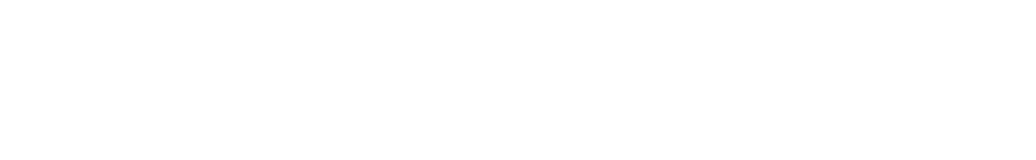
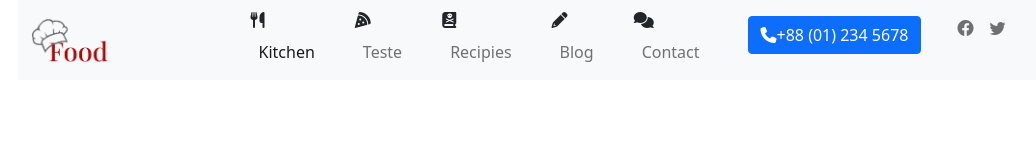
Before and after one commit to OmarVenturaP/restaurent-food-web, a plain HTML site: page views/index.html in a window 1280 px wide. Shown: the whole page, without its empty margins (64-1100 px from the left). Drawn offline with nearby package versions, Linux system fonts and the light colour scheme.

Commit message:
Creando Barra de Navegación

```diff
--- a/views/index.html
+++ b/views/index.html
@@ -6,11 +6,59 @@
     <meta name="viewport" content="width=device-width, initial-scale=1.0">
     <!-- Bootstrap CSS -->
     <link href="https://cdn.jsdelivr.net/npm/bootstrap@5.0.2/dist/css/bootstrap.min.css" rel="stylesheet" integrity="sha384-EVSTQN3/azprG1Anm3QDgpJLIm9Nao0Yz1ztcQTwFspd3yD65VohhpuuCOmLASjC" crossorigin="anonymous">
+    <!-- Icons -->
+    <link rel="stylesheet" href="https://use.fontawesome.com/releases/v6.2.1/css/all.css">
+    <link rel="stylesheet" href="https://cdn.jsdelivr.net/npm/bootstrap-icons@1.10.3/font/bootstrap-icons.css">
     <!-- Icon and Title -->
-    <link rel="icon" href="icon.ico">
+    <link rel="icon" href="../assets/img/icon.ico">
     <title>Food</title>
 </head>
 <body>
+    <div class="container">
+    <nav class="navbar justify-content-center navbar-expand-lg navbar-light bg-light">
+        <div class="container-fluid">
+            <a class="navbar-brand" href="#">
+                <img src="/assets/img/logo-food.png" alt="" width="80" class="d-inline-block align-text-top">
+            </a>
+            <button class="navbar-toggler" type="button" data-bs-toggle="collapse" data-bs-target="#navbarNav" aria-controls="navbarNav" aria-expanded="false" aria-label="Toggle navigation">
+                <span class="navbar-toggler-icon"></span>
+            </button>
+            <div class="collapse navbar-collapse justify-content-center" id="navbarNav">
+                <ul class="navbar-nav ">
+                    <li class="nav-item ps-3 pe-3">
+                        <i class="fa-solid fa-utensils"></i>
+                        <a class="nav-link active" aria-current="page" href="#">Kitchen</a>
+                    </li>
+                    <li class="nav-item ps-3 pe-3">
+                        <i class="fa-solid fa-pizza-slice"></i>
+                        <a class="nav-link" href="#">Teste</a>
+                    </li>
+                    <li class="nav-item ps-3 pe-3">
+                        <i class="fa-solid fa-book-skull"></i>
+                        <a class="nav-link" href="#">Recipies</a>
+                    </li>
+                    <li class="nav-item ps-3 pe-3">
+                        <i class="fa-solid fa-pencil"></i>
+                        <a class="nav-link" href="#">Blog</a>
+                    </li>
+                    <li class="nav-item ps-3 pe-3">
+                        <i class="fa-solid fa-comments"></i>
+                        <a class="nav-link" href="#">Contact</a>
+                    </li>
+                    <li class="nav-item ps-3 pe-3">
+                        <a class="nav-link" href="#" ><button type="button" class="btn btn-primary bg-orange"><i class="fa-solid fa-phone"></i>+88 (01) 234 5678</button></a>
+                    </li>
+                    <li class="nav-item ps-1">
+                        <a class="nav-link" href="#" ><i class="bi bi-facebook"></i></a>
+                    </li>
+                    <li class="nav-item">
+                        <a class="nav-link" href="#" ><i class="bi bi-twitter"></i></a>
+                    </li>
+                </ul>
+            </div>
+        </div>
+    </nav>
+</div>
 
 </body>
 </html>
```
